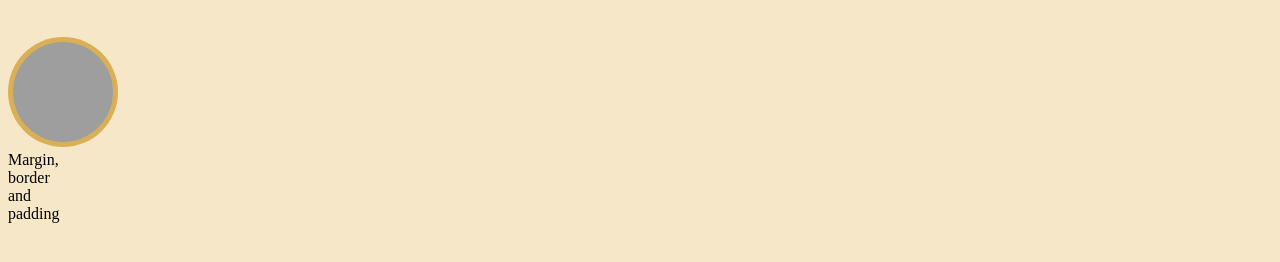
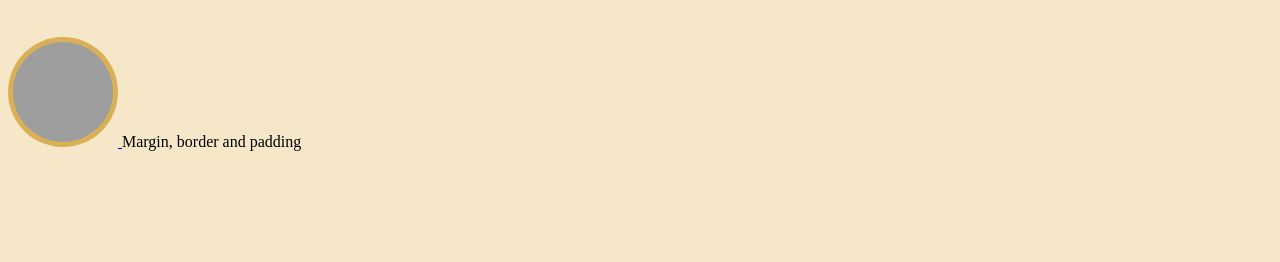
Before and after one commit to arianne-hallgarth/arianne-hallgarth.github.io, a plain HTML site: page blog/html-css.html in a window 1280 px wide. Shown: the part 58-320 px from the top of the page. Drawn offline with Linux system fonts and the light colour scheme; grey boxes are pictures that could not be loaded.

Commit message:
Update on CSS

```diff
--- a/styles/main.css
+++ b/styles/main.css
@@ -55,7 +55,7 @@ div.index-description {
 div.index-tehoutaewa {
   position: relative;
   top: 40px;
-  width: 20px;
+  margin: 0 auto;
 }
 
 span.color-orange {
```
